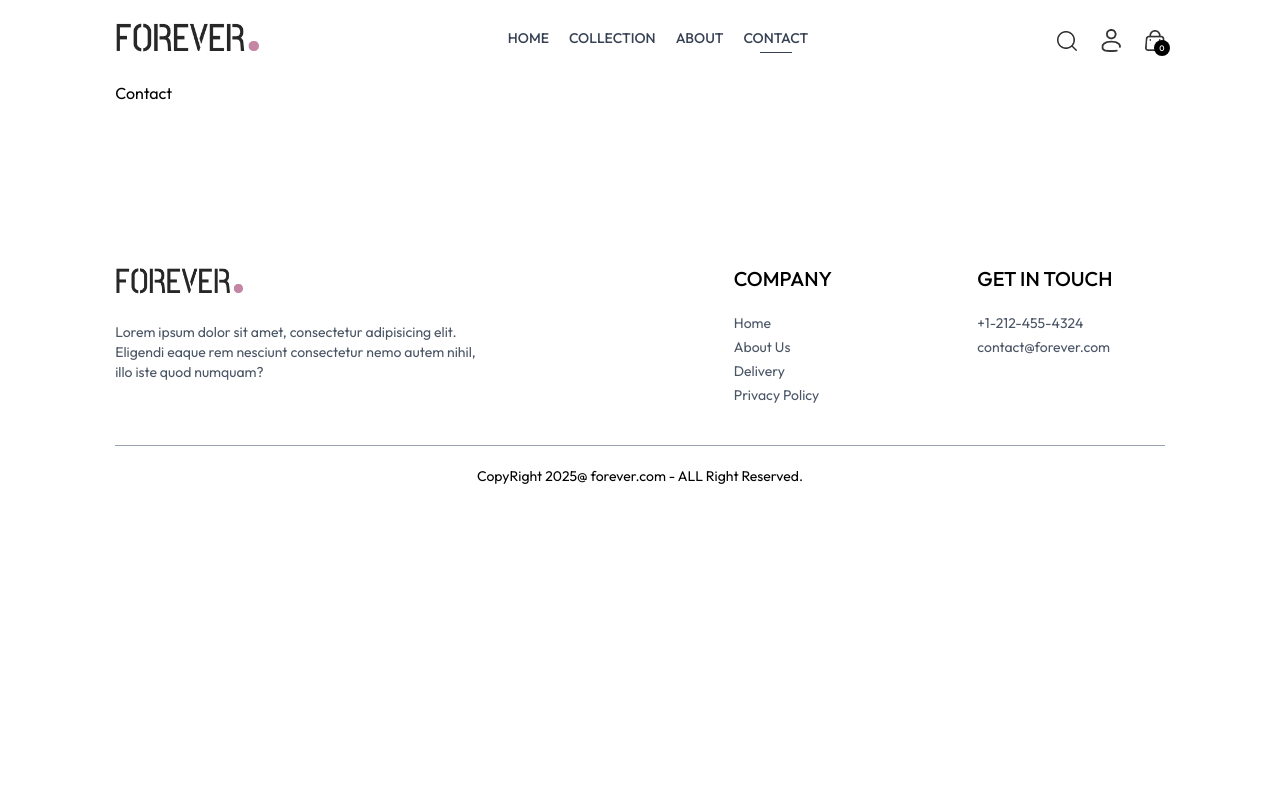
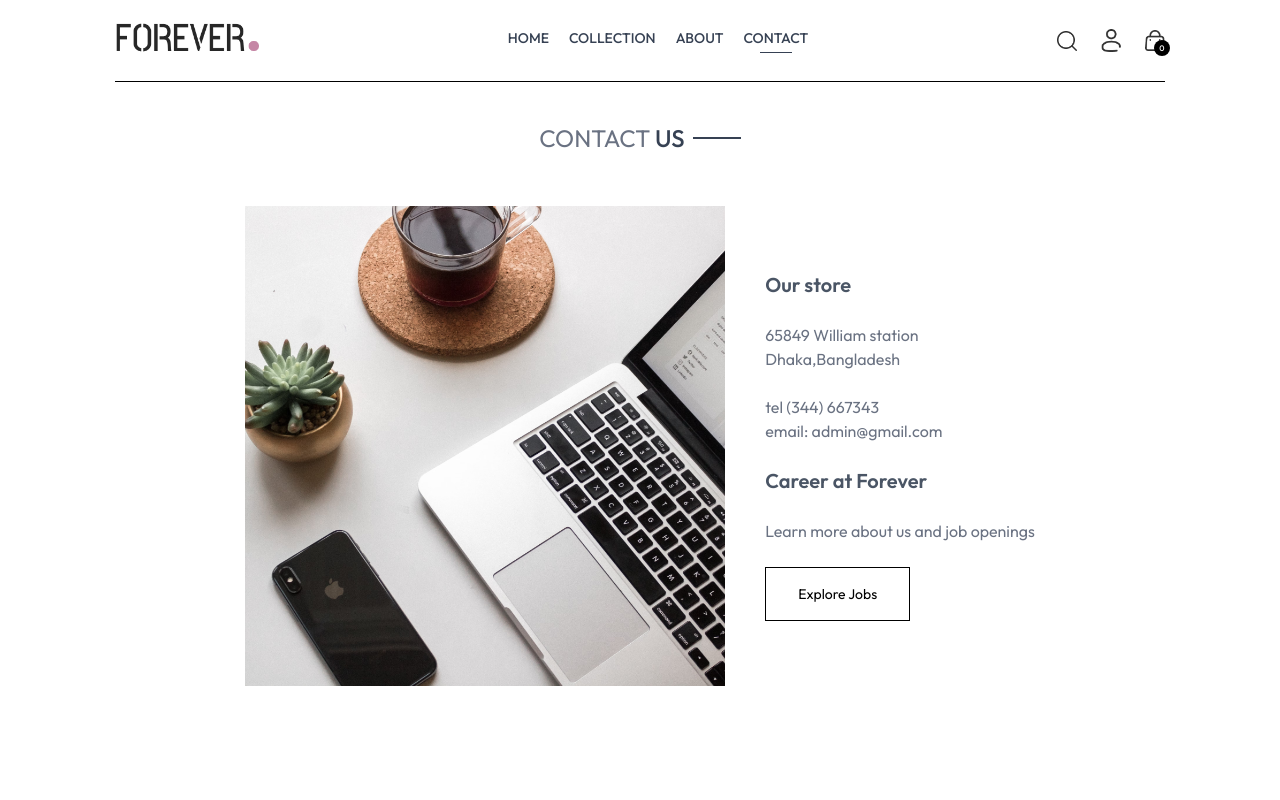
Before and after one commit to Samriddhadewan/ECOMMERCE-app, a React (Vite) app in the folder frontend/: page /contact in a window 1280 px wide. Shown: the top 800 px of the page. Built offline with nearby package versions, Linux system fonts and the light colour scheme.

Commit message:
done with the frontend part

```diff
--- a/frontend/src/pages/Contact.jsx
+++ b/frontend/src/pages/Contact.jsx
@@ -1,8 +1,27 @@
 import React from 'react'
+import Title from '../components/Title'
+import { assets } from '../assets/assets'
+import NewsLetter from '../components/NewsLetter'
 
 const Contact = () => {
   return (
-    <div>Contact</div>
+    <div>
+      <div className='text-center text-2xl pt-10 border-t'>
+    <Title text1={'CONTACT'} text2={'US'}></Title>
+    </div>
+    <div className='my-10 flex flex-col justify-center md:flex-row gap-10 mb-28'>
+      <img className='w-full md:max-w-[480px]' src={assets.contact_img} alt="" />
+      <div className='flex flex-col justify-center items-start gap-6'>
+          <p className='font-semibold text-xl text-gray-600'>Our store</p>
+          <p className='text-gray-500'>65849 William station  <br /> Dhaka,Bangladesh</p>
+          <p className='text-gray-500'>tel (344) 667343 <br /> email: admin@gmail.com</p>
+          <p className='font-semibold text-xl text-gray-600'>Career at Forever</p>
+          <p className='text-gray-500'>Learn more about us and job openings</p>
+          <button className='border border-black px-8 py-4 text-sm hover:bg-black hover:text-white transition-all duration-500'>Explore Jobs</button>
+      </div>
+    </div>
+    <NewsLetter/>
+    </div>
   )
 }
 
```
